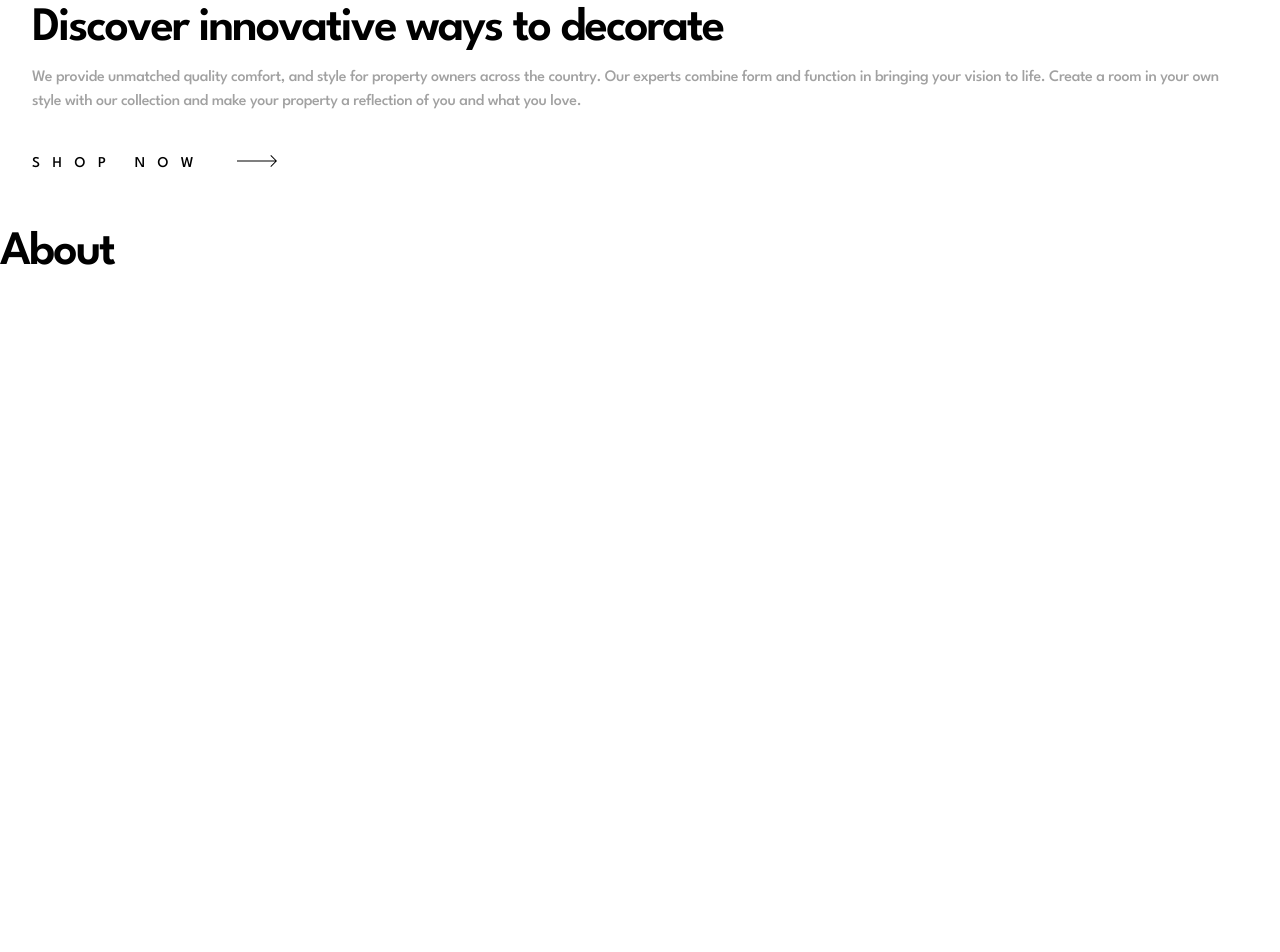
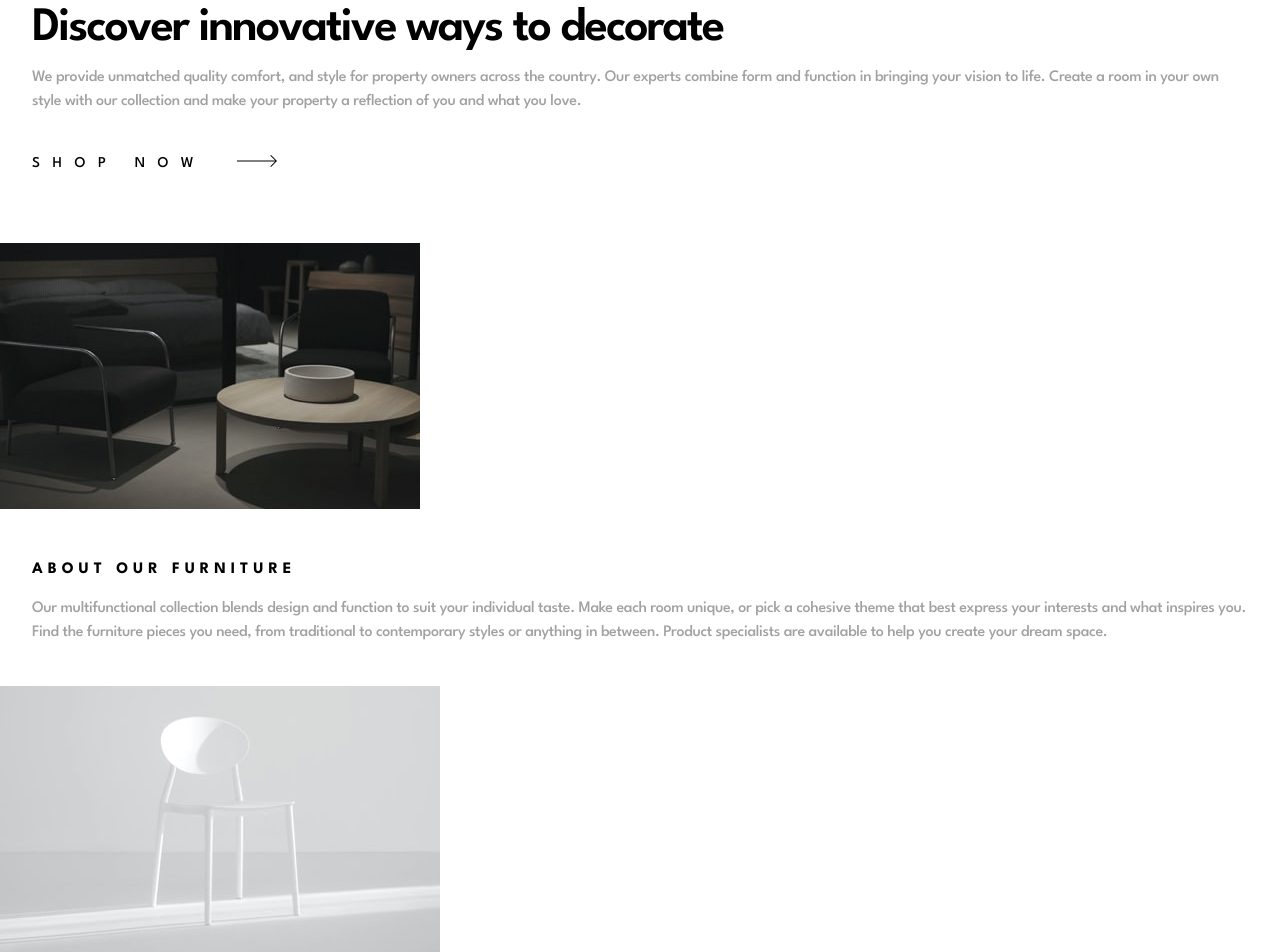
Before and after one commit to thenameiswiiwin/room-homepage, a React (Vite) app: page / in a window 1280 px wide. Shown: the part 413-1365 px from the top of the page. Before the commit the page ends 800 px from the top, so only its background shows below. Built offline with nearby package versions, Linux system fonts and the light colour scheme.

Commit message:
home about section

```diff
--- a/src/components/home/About.tsx
+++ b/src/components/home/About.tsx
@@ -1,5 +1,20 @@
+import { AboutInfo } from '../../data/data';
+
 const About = () => {
-  return <h1>About</h1>;
+  return (
+    <div>
+      <section>
+        <img src={AboutInfo.imgDark} alt="dark furniture" />
+      </section>
+      <section className="space-y-about px-8 pt-about-top pb-about-bottom">
+        <h2 className="uppercase">{AboutInfo.title}</h2>
+        <p>{AboutInfo.description}</p>
+      </section>
+      <section>
+        <img src={AboutInfo.imgLight} alt="light furniture" />
+      </section>
+    </div>
+  );
 };
 
 export default About;
--- a/src/components/home/SlideArticles.tsx
+++ b/src/components/home/SlideArticles.tsx
@@ -3,7 +3,7 @@ import { Arrow } from '../icons/icons';
 
 const SlideArticles = ({ currentSlide, slides }: SlideProps) => {
   return (
-    <section className="px-8 py-hero">
+    <section className="px-8 pt-hero-top pb-hero-bottom">
       <h1 className="pb-[15px]">{slides[currentSlide].title}</h1>
       <p className="pb-[41px]">{slides[currentSlide].description}</p>
       <a
--- a/src/data/data.ts
+++ b/src/data/data.ts
@@ -41,7 +41,7 @@ export const Slides = [
   },
 ];
 
-export const About = {
+export const AboutInfo = {
   title: 'About our furniture',
   description:
     'Our multifunctional collection blends design and function to suit your individual taste. Make each room unique, or pick a cohesive theme that best express your interests and what inspires you. Find the furniture pieces you need, from traditional to contemporary styles or anything in between. Product specialists are available to help you create your dream space.',
--- a/tailwind.config.js
+++ b/tailwind.config.js
@@ -5,7 +5,10 @@ module.exports = {
   theme: {
     extend: {
       padding: {
-        hero: '3.75rem',
+        'hero-top': '3.75rem',
+        'hero-bottom': '4.5rem',
+        'about-top': '3.0625rem',
+        'about-bottom': '2.5625rem',
         'button-mobile-y': '1.225rem',
         'button-mobile-x': '1.4875rem',
         'button-desktop-x': '2.125rem',
@@ -49,6 +52,9 @@ module.exports = {
         'nav-link': '1.9375rem',
         'shop-link': '1.875rem',
       },
+      spacing: {
+        about: '.9375rem',
+      },
       fontFamily: {
         sans: ['League Spartan', ...defaultTheme.fontFamily.sans],
       },
```
